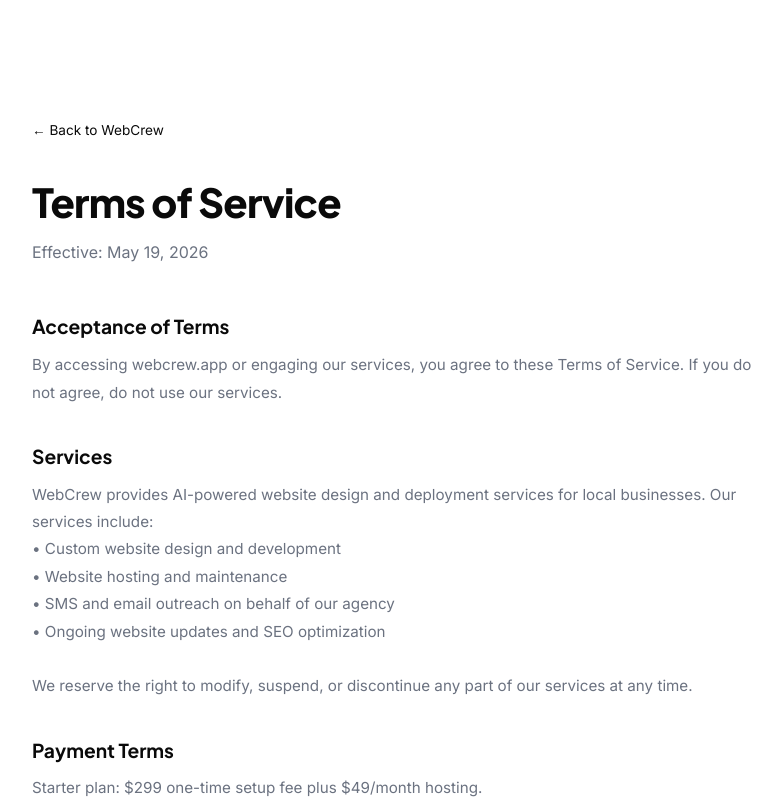
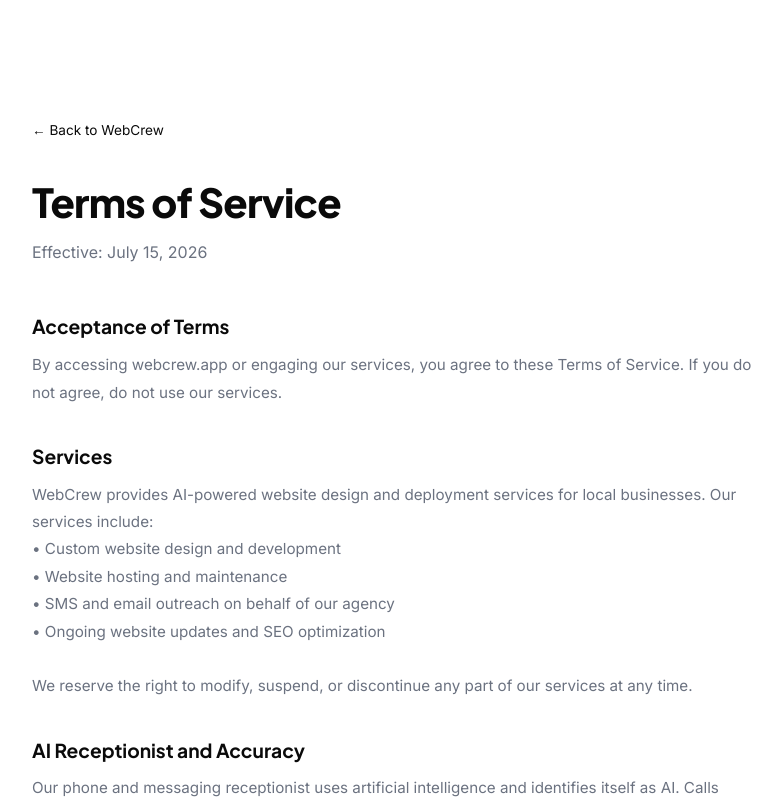
Before and after one commit to ranjeetsinghai79/webcrew, a Next.js app: page /terms in a window 1280 px wide. Shown: the top 800 px of the page, without its empty margins (248-1030 px from the left). Built offline with nearby package versions, Linux system fonts and the light colour scheme.

Commit message:
Add AI receptionist disclosure and accuracy terms

```diff
--- a/src/app/privacy/page.tsx
+++ b/src/app/privacy/page.tsx
@@ -3,7 +3,7 @@
   description: 'WebCrew privacy policy — how we collect and use your information.',
 }
 
-const EFFECTIVE = 'May 19, 2026'
+const EFFECTIVE = 'July 15, 2026'
 
 export default function Privacy() {
   return (
@@ -29,6 +29,14 @@
 We also collect usage data automatically (IP address, browser type, pages visited, time on site) via standard server logs and analytics tools. We do not use third-party advertising trackers.`,
           },
           {
+            title: 'AI Receptionist, Calls, and Recordings',
+            body: `When you call or interact with our receptionist, you are communicating with an artificial-intelligence system. We provide notice at the beginning of the call. Calls may be recorded and transcribed for service, quality, lead follow-up, appointment handling, security, and improvement.
+
+Call information may include your telephone number, audio, transcript, name, email, business details, requests, appointment preferences, SMS replies, and conversation summaries. Please do not provide sensitive personal information that is not needed for your request.
+
+AI-generated responses can be incomplete or incorrect. Do not rely on the receptionist for legal, medical, financial, emergency, or other professional advice. You may ask for human follow-up, and you may request correction or deletion of eligible information by emailing hello@webcrew.app.`,
+          },
+          {
             title: 'How We Use Your Information',
             body: `We use the information we collect to:
 • Build and deliver your demo website
@@ -52,7 +60,7 @@
           {
             title: 'Data Sharing',
             body: `We share your information only with:
-• Service providers who help us operate (hosting, SMS delivery via Twilio, email via Resend)
+• Service providers who help us operate (hosting and AI processing through Google Cloud/Vertex AI, calls and SMS through Twilio, email through Resend, scheduling, database, analytics, and security providers)
 • Law enforcement when required by law
 
 All service providers are bound by confidentiality agreements.
@@ -61,7 +69,7 @@
           },
           {
             title: 'Data Retention',
-            body: 'We retain your information for as long as necessary to provide our services and as required by law. You may request deletion of your data at any time by emailing hello@webcrew.app.',
+            body: 'We retain contact, call, recording, transcript, scheduling, and service information only for as long as reasonably necessary for the purposes described above, dispute resolution, security, and legal obligations. Retention periods vary by record type and account relationship. We delete or de-identify information when it is no longer needed, subject to legal and operational exceptions. You may request deletion of eligible data at any time by emailing hello@webcrew.app.',
           },
           {
             title: 'Your Rights',
--- a/src/app/terms/page.tsx
+++ b/src/app/terms/page.tsx
@@ -3,7 +3,7 @@
   description: 'WebCrew terms of service.',
 }
 
-const EFFECTIVE = 'May 19, 2026'
+const EFFECTIVE = 'July 15, 2026'
 
 export default function Terms() {
   return (
@@ -33,12 +33,19 @@
 We reserve the right to modify, suspend, or discontinue any part of our services at any time.`,
           },
           {
+            title: 'AI Receptionist and Accuracy',
+            body: `Our phone and messaging receptionist uses artificial intelligence and identifies itself as AI. Calls may be recorded and transcribed after notice for service, quality, follow-up, and security.
+
+AI output may be incomplete, delayed, or incorrect and does not constitute legal, medical, financial, emergency, or other professional advice. Prices, appointments, commitments, and other material terms are binding only when confirmed through WebCrew's authorized systems or by a human team member. If an answer appears incorrect, ask for human follow-up or contact hello@webcrew.app.`,
+          },
+          {
             title: 'Payment Terms',
-            body: `Starter plan: $299 one-time setup fee plus $49/month hosting.
-Premium plan: $599 one-time setup fee plus $79/month hosting.
-Custom/Enterprise: as quoted.
+            body: `Optional website code ownership: $299 one-time.
+Starter plan: $49/month. AI reception and appointment booking are not included.
+Growth plan: $149/month. Includes Starter plus 24/7 AI reception, appointment booking, and call transcripts and summaries.
+Custom/Enterprise services: only as confirmed in writing by an authorized WebCrew team member.
 
-Monthly hosting fees are billed in advance. Late payments may result in service suspension. All fees are non-refundable except as described in our satisfaction guarantee.`,
+Monthly fees are billed in advance and plans may be cancelled at any time. Late payments may result in service suspension. The AI receptionist is not authorized to negotiate or change prices. All fees are non-refundable except as described in our satisfaction guarantee.`,
           },
           {
             title: 'Satisfaction Guarantee',
```
